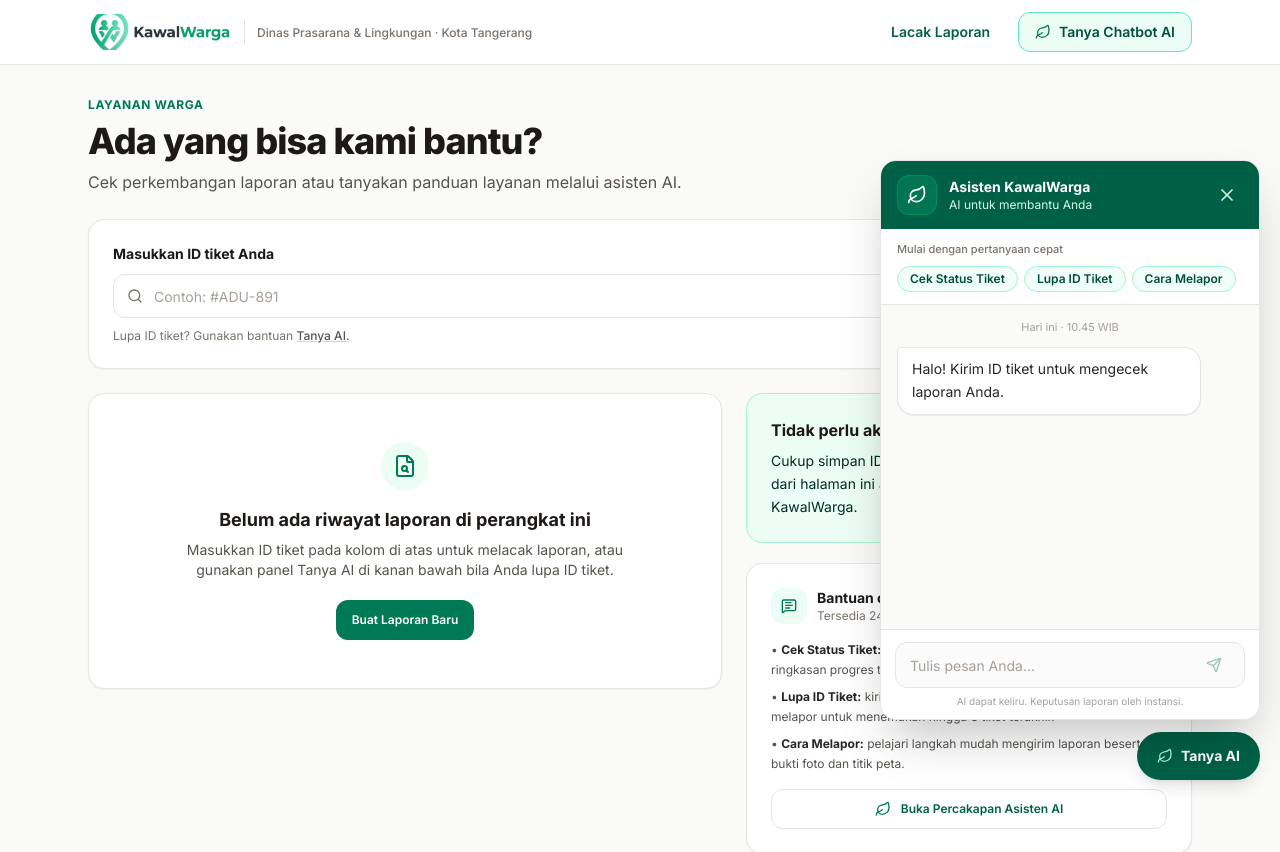
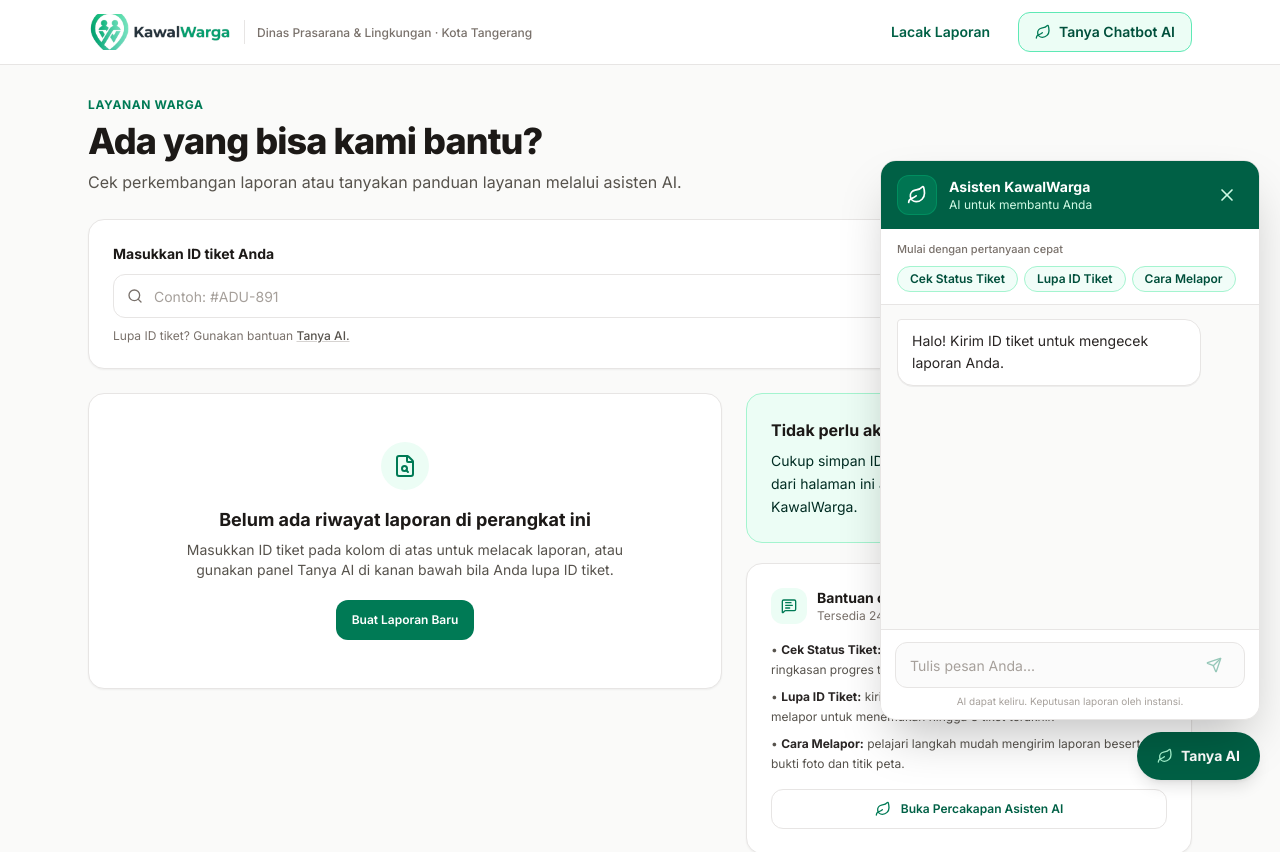
Before and after one commit to SasukeWN/KawalWarga, a Next.js app in the folder frontend/: page /tanya-ai in a window 1280 px wide. Shown: the top 852 px of the page. Built offline with nearby package versions, Linux system fonts and the light colour scheme.

Commit message:
fix(frontend): update ChatWidget component

```diff
--- a/frontend/src/components/chat/ChatWidget.tsx
+++ b/frontend/src/components/chat/ChatWidget.tsx
@@ -204,9 +204,7 @@ export function ChatWidget({ defaultOpen = false }: ChatWidgetProps) {
             ref={messagesContainerRef}
             className="flex-1 space-y-3 overflow-y-auto px-4 py-3.5"
           >
-            <p className="text-center text-[11px] text-stone-400">
-              Hari ini · 10.45 WIB
-            </p>
+
 
             {messages.map((msg) => {
               if (msg.role === "user") {
```
